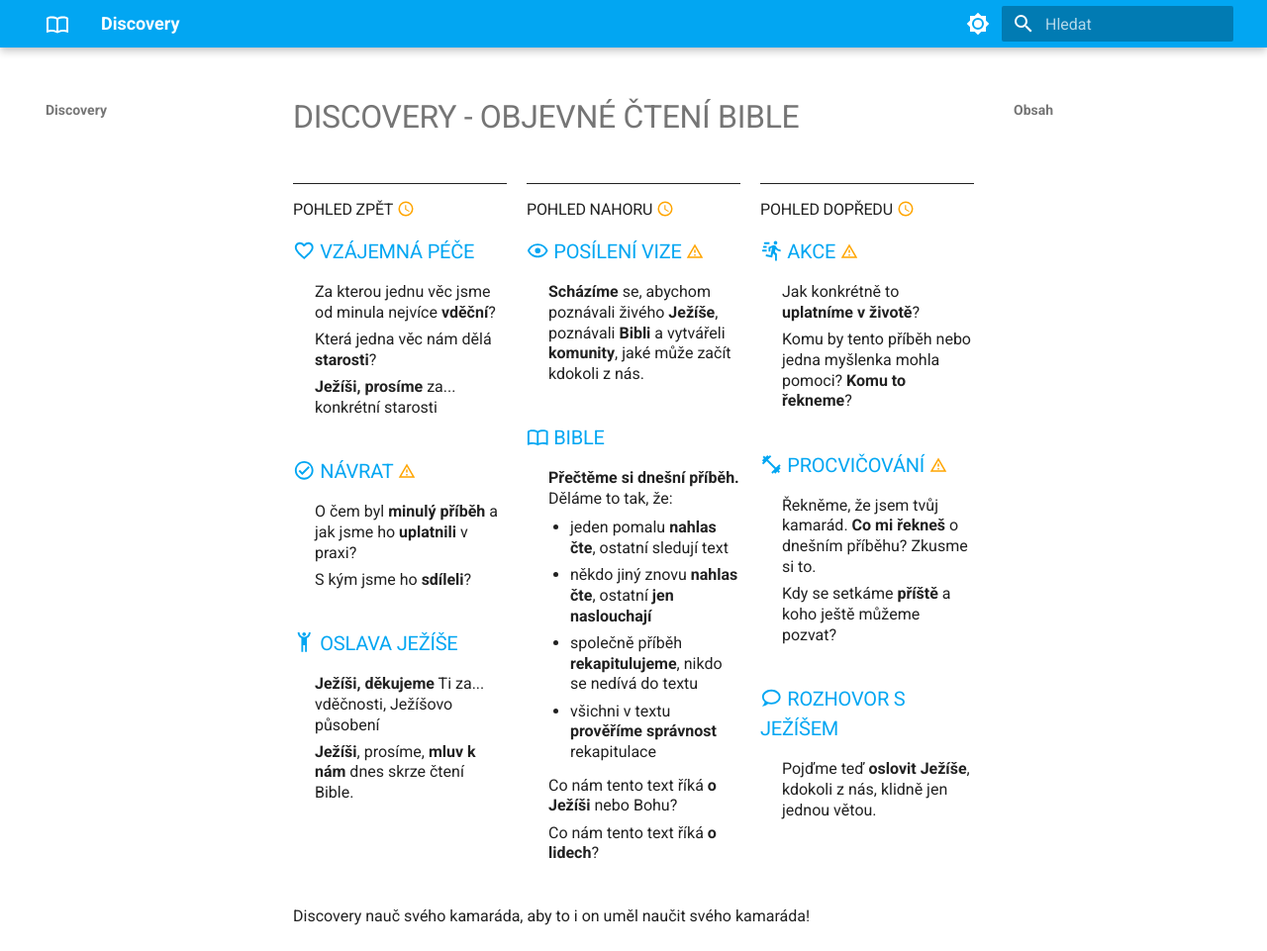
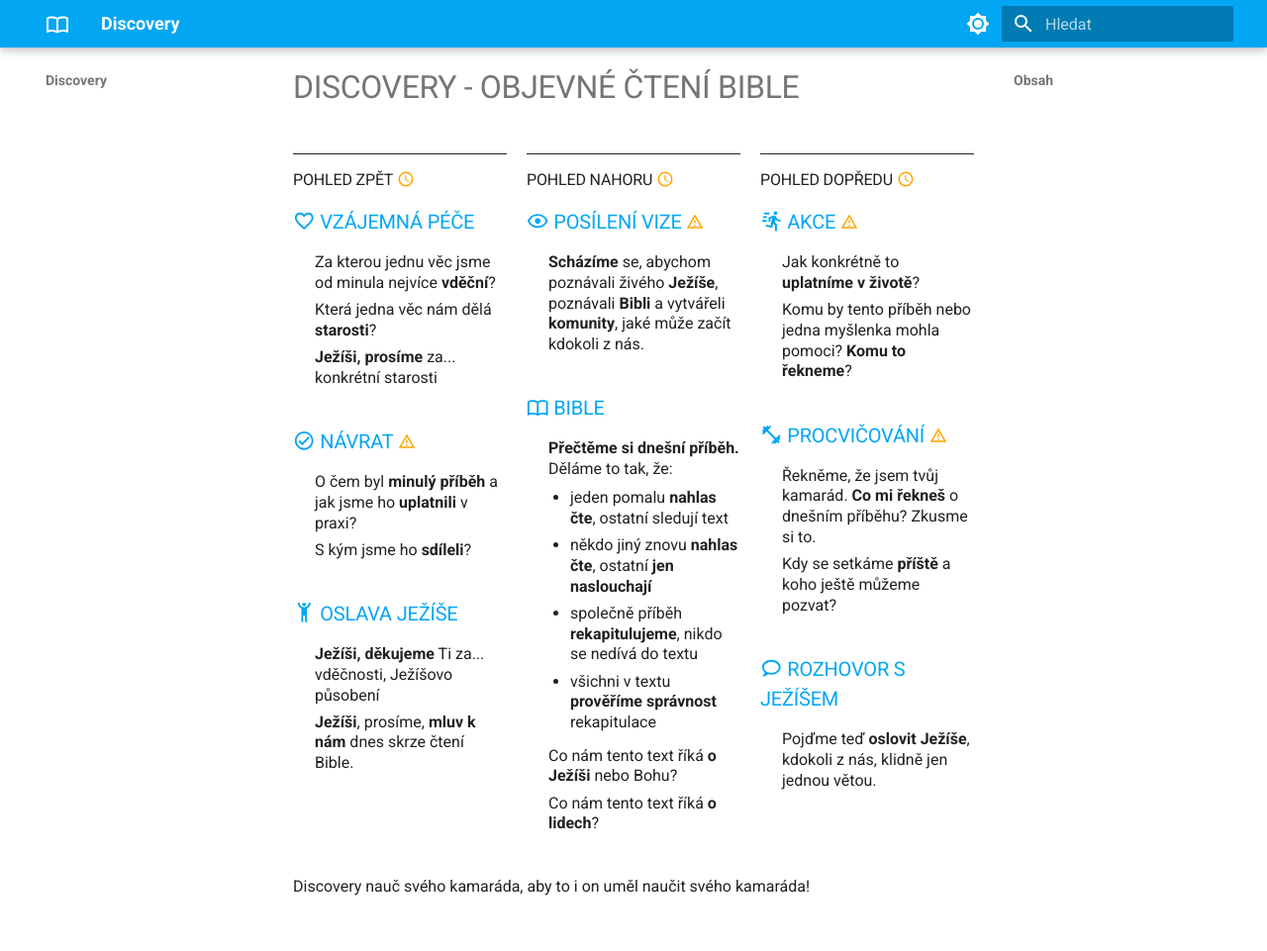
Before and after one commit to dvopalecky/discovery, an MkDocs documentation site: the page built from docs/index.md, in a window 1280 px wide and 961 px high. Shown: the whole window at 99% size. Built offline with MkDocs 1.6.1 and Material for MkDocs 9.7.7, drawn with Linux system fonts in a browser that asks for light colours.

Commit message:
reduce margin above h1

```diff
--- a/docs/stylesheets/style.css
+++ b/docs/stylesheets/style.css
@@ -84,6 +84,10 @@ article li ul li {
   /* margin-bottom: 0 !important; */
 }
 
+.md-main__inner.md-grid {
+  margin-top: 0;
+}
+
 .md-nav__list {
   display: none;
 }
```
